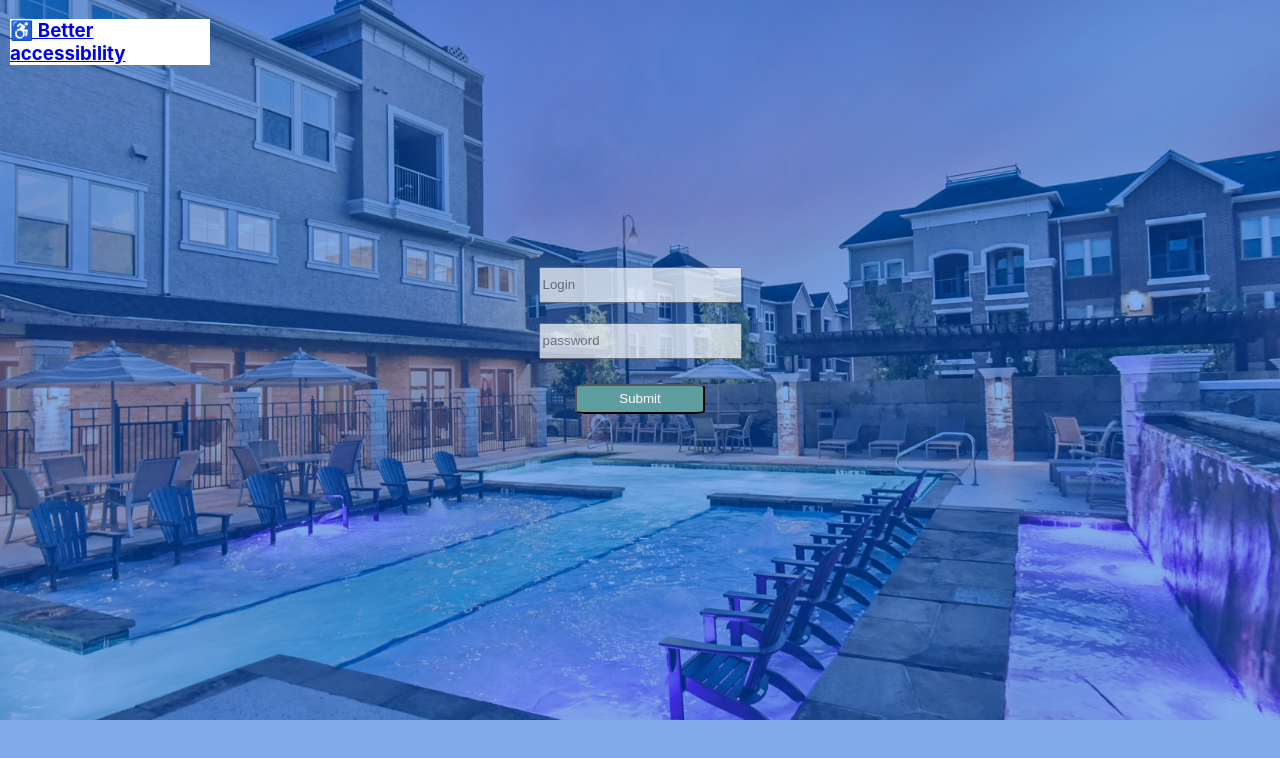
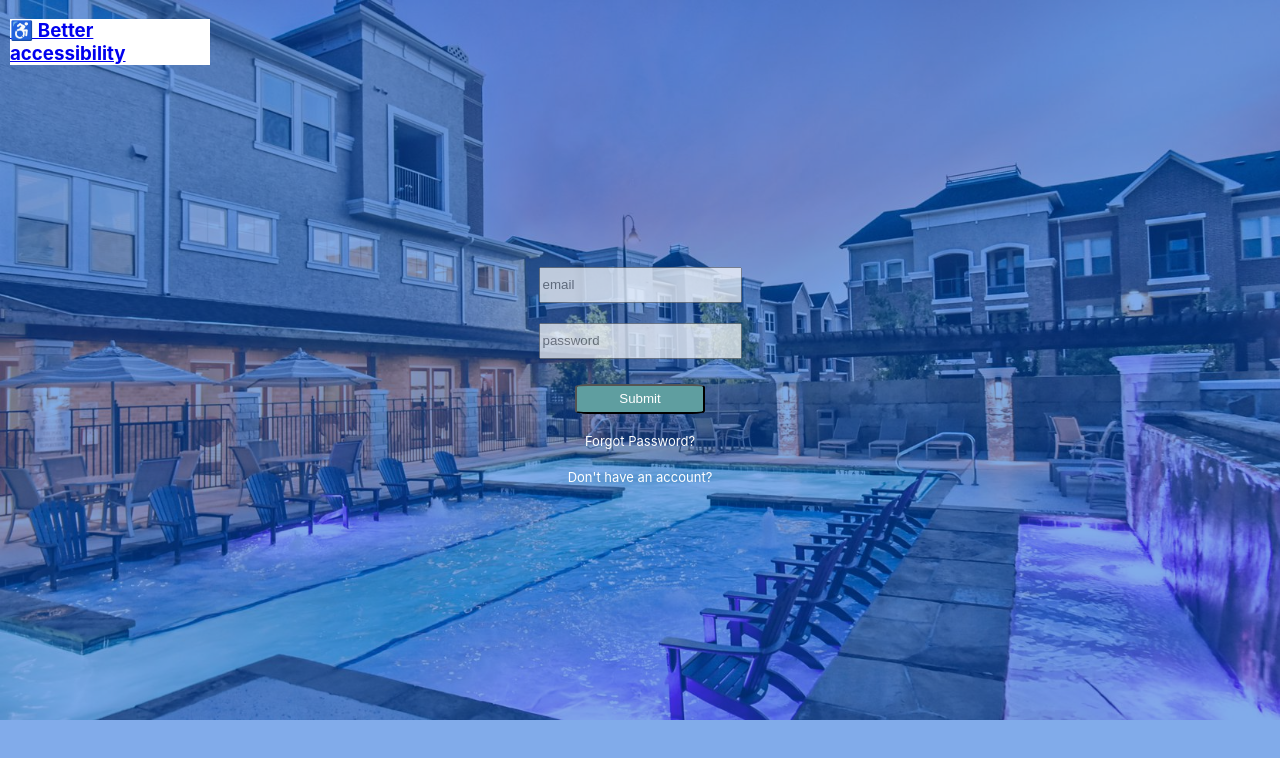
Before and after one commit to bcarrol2/dreamwalk, a React (Create React App) app in the folder dreamwalk_client/: page / in a window 1280 px wide. Shown: the top 758 px of the page. Built offline with nearby package versions, Linux system fonts and the light colour scheme.

Commit message:
forgot password and signup text added, & placeholder change

```diff
--- a/dreamwalk_client/src/components/Login.jsx
+++ b/dreamwalk_client/src/components/Login.jsx
@@ -10,12 +10,14 @@ export default class Login extends React.Component {
                 <div className="login-container">
                     <form onSubmit={this.handleSubmit}>
                         <label></label>
-                        <input placeholder="Login" id="input-login"></input>
+                        <input placeholder="email" id="input-login"></input>
                         <br />
                         <label></label>
                         <input placeholder="password" id="input-login"></input>
                         <br />
                         <button id="submit-login-button">Submit</button>
+                        <p><a href="#" style={{textDecoration: 'none', color: 'white', fontSize: '13px' }}>Forgot Password?</a></p>
+                        <p><a href="#" style={{textDecoration: 'none', color: 'white', fontSize: '13px' }}>Don't have an account?</a></p>
                     </form>
                 </div>
             </div>
```
